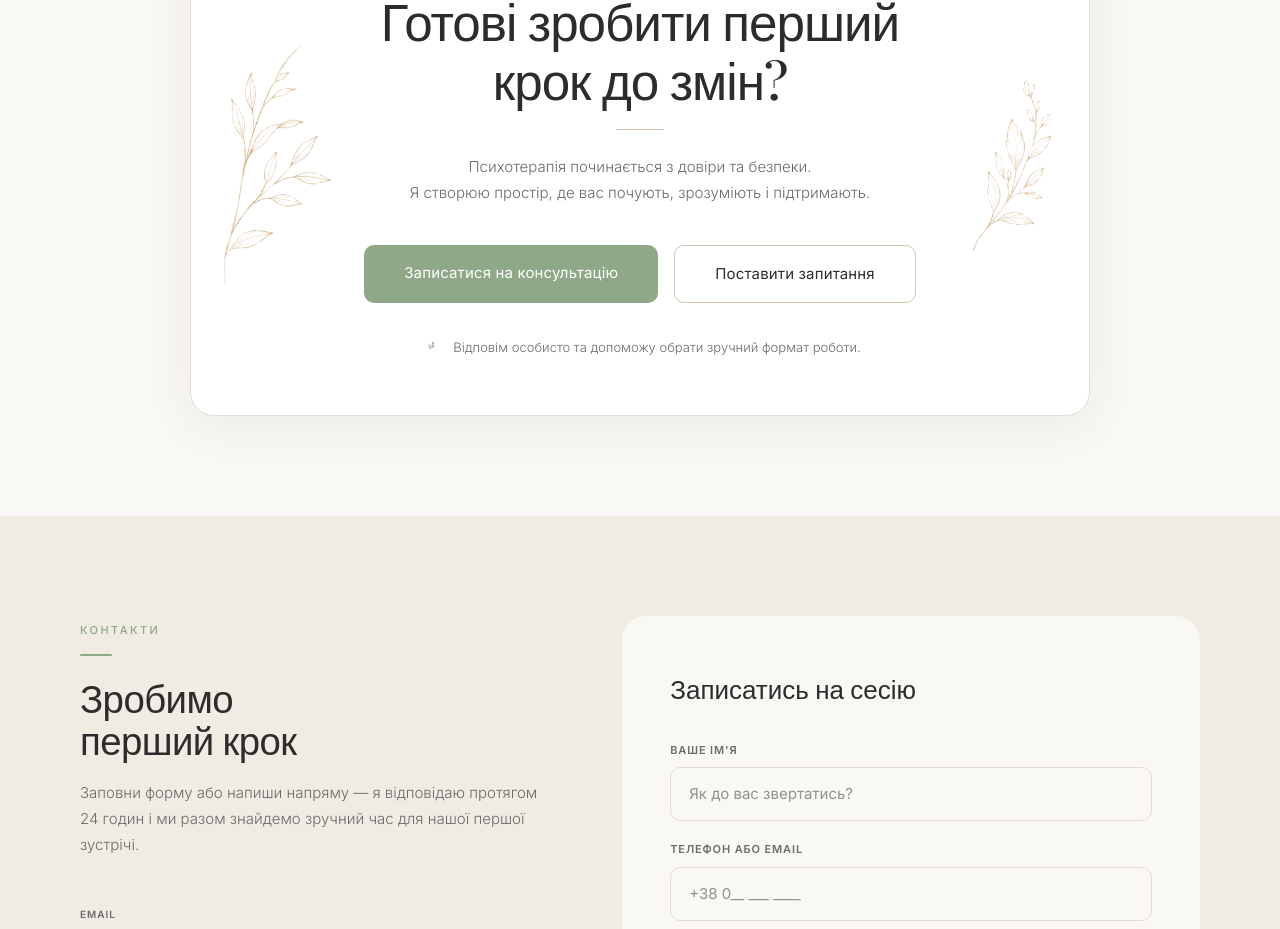
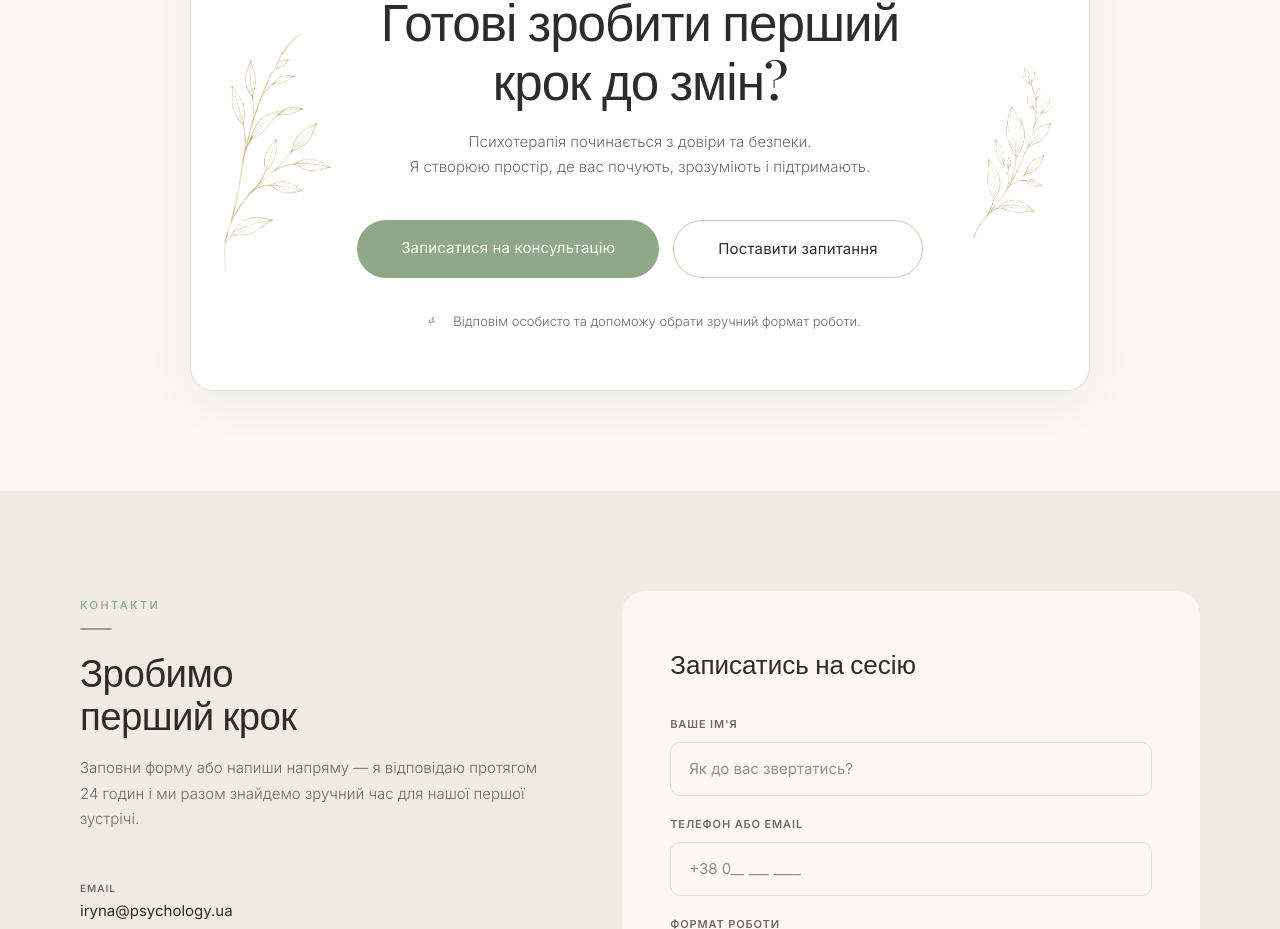
Before and after one commit to danylonahorniuk/psychologist-landing, a Next.js app: page / in a window 1280 px wide. Shown: the part 7140-8069 px from the top of the page. Built offline with nearby package versions, Linux system fonts and the light colour scheme.

Commit message:
feat: add hover effects and pill shape to CTA buttons

```diff
--- a/components/Contact.tsx
+++ b/components/Contact.tsx
@@ -9,6 +9,26 @@ const contactDetails = [
 export default function Contact() {
   return (
     <>
+      <style>{`
+        .cta-btn-primary {
+          transition: background 0.25s ease, box-shadow 0.25s ease, transform 0.2s ease;
+        }
+        .cta-btn-primary:hover {
+          background: #7a9870 !important;
+          box-shadow: 0 8px 28px rgba(143,168,135,0.35);
+          transform: translateY(-2px);
+        }
+        .cta-btn-secondary {
+          transition: background 0.25s ease, color 0.25s ease, border-color 0.25s ease, transform 0.2s ease;
+        }
+        .cta-btn-secondary:hover {
+          background: var(--bg-warm) !important;
+          border-color: var(--sage) !important;
+          color: var(--sage) !important;
+          transform: translateY(-2px);
+        }
+      `}</style>
+
       {/* CTA card */}
       <section style={{ padding: "100px 80px", background: "var(--bg)" }}>
         <div style={{ maxWidth: "900px", margin: "0 auto" }}>
@@ -46,9 +66,6 @@ export default function Contact() {
                 Готові зробити перший<br />крок до змін?
               </h2>
 
-              {/* Divider */}
-              <div style={{ width: "48px", height: "1.5px", background: "var(--sand)", borderRadius: "1px", margin: "0 auto 24px" }} />
-
               <p style={{
                 fontSize: "15px",
                 color: "var(--muted)",
@@ -62,31 +79,30 @@ export default function Contact() {
               </p>
 
               {/* Buttons */}
-              <div style={{ display: "flex", gap: "16px", justifyContent: "center", flexWrap: "wrap" as const, marginBottom: "32px" }}>
-                <a href="#contact" style={{
+              <div style={{ display: "flex", gap: "14px", justifyContent: "center", flexWrap: "wrap" as const, marginBottom: "32px" }}>
+                <a href="#contact" className="cta-btn-primary" style={{
                   display: "inline-block",
                   background: "var(--sage)",
                   color: "#fff",
-                  padding: "16px 40px",
-                  borderRadius: "10px",
+                  padding: "16px 44px",
+                  borderRadius: "60px",
                   fontSize: "15px",
                   fontWeight: 400,
                   textDecoration: "none",
                   letterSpacing: "0.01em",
-                  transition: "opacity 0.2s ease",
                 }}>
                   Записатися на консультацію
                 </a>
-                <a href="#faq" style={{
+                <a href="#faq" className="cta-btn-secondary" style={{
                   display: "inline-block",
                   background: "transparent",
                   color: "var(--text)",
-                  padding: "16px 40px",
-                  borderRadius: "10px",
+                  padding: "16px 44px",
+                  borderRadius: "60px",
                   fontSize: "15px",
                   fontWeight: 400,
                   textDecoration: "none",
-                  border: "1px solid var(--sand)",
+                  border: "1.5px solid var(--sand)",
                   letterSpacing: "0.01em",
                 }}>
                   Поставити запитання
```
